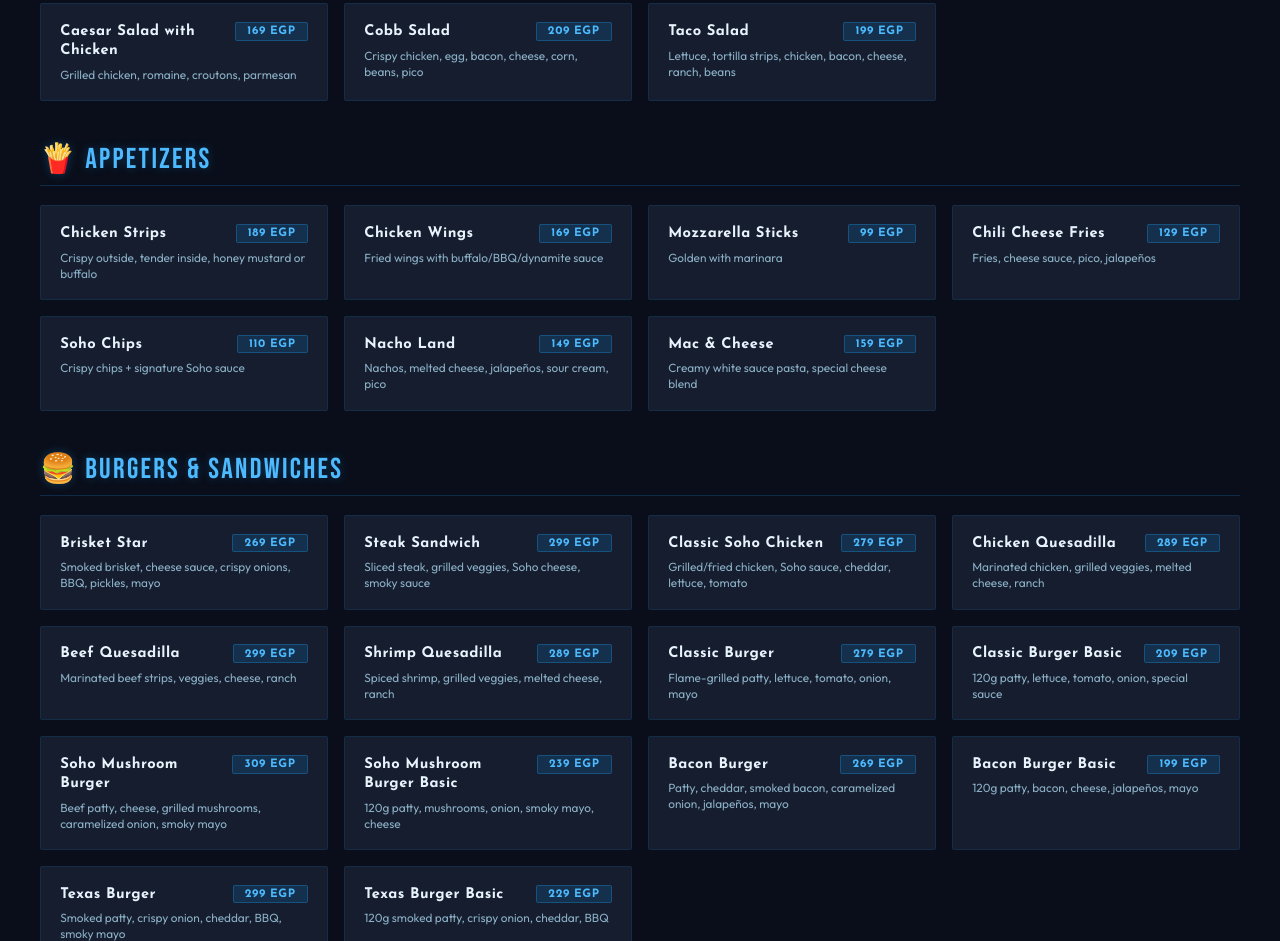
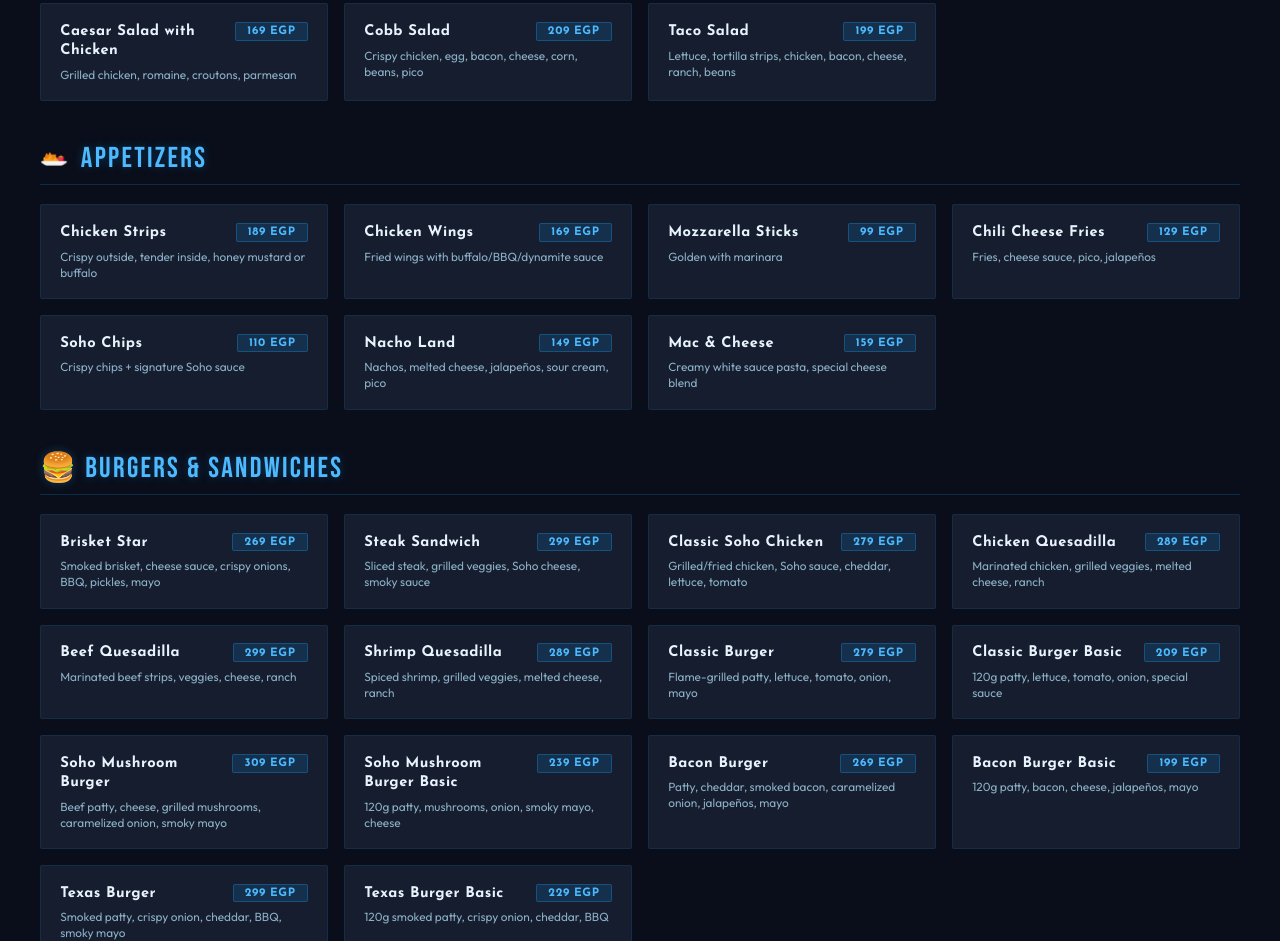
Before and after one commit to MohamedRamadanSalah/res343, a plain HTML site: page index.html in a window 1280 px wide. Shown: the part 3264-4205 px from the top of the page. Drawn offline with nearby package versions, Linux system fonts and the light colour scheme; a web font is replaced by a local one.

Commit message:
Add appetizers icon to menu options

```diff
--- a/index.html
+++ b/index.html
@@ -1940,6 +1940,8 @@
             '<img src="milk-shake.png" alt="Milkshakes" style="width: 28px; height: 28px; vertical-align: middle;">',
           "🧂 Sauces (Extra)":
             '<img src="sauces.png" alt="Sauces" style="width: 28px; height: 28px; vertical-align: middle;">',
+          "🍟 Appetizers":
+            '<img src="sides.png" alt="Sides" style="width: 28px; height: 28px; vertical-align: middle;">',
         };
 
         if (iconMap[cat]) {
```
